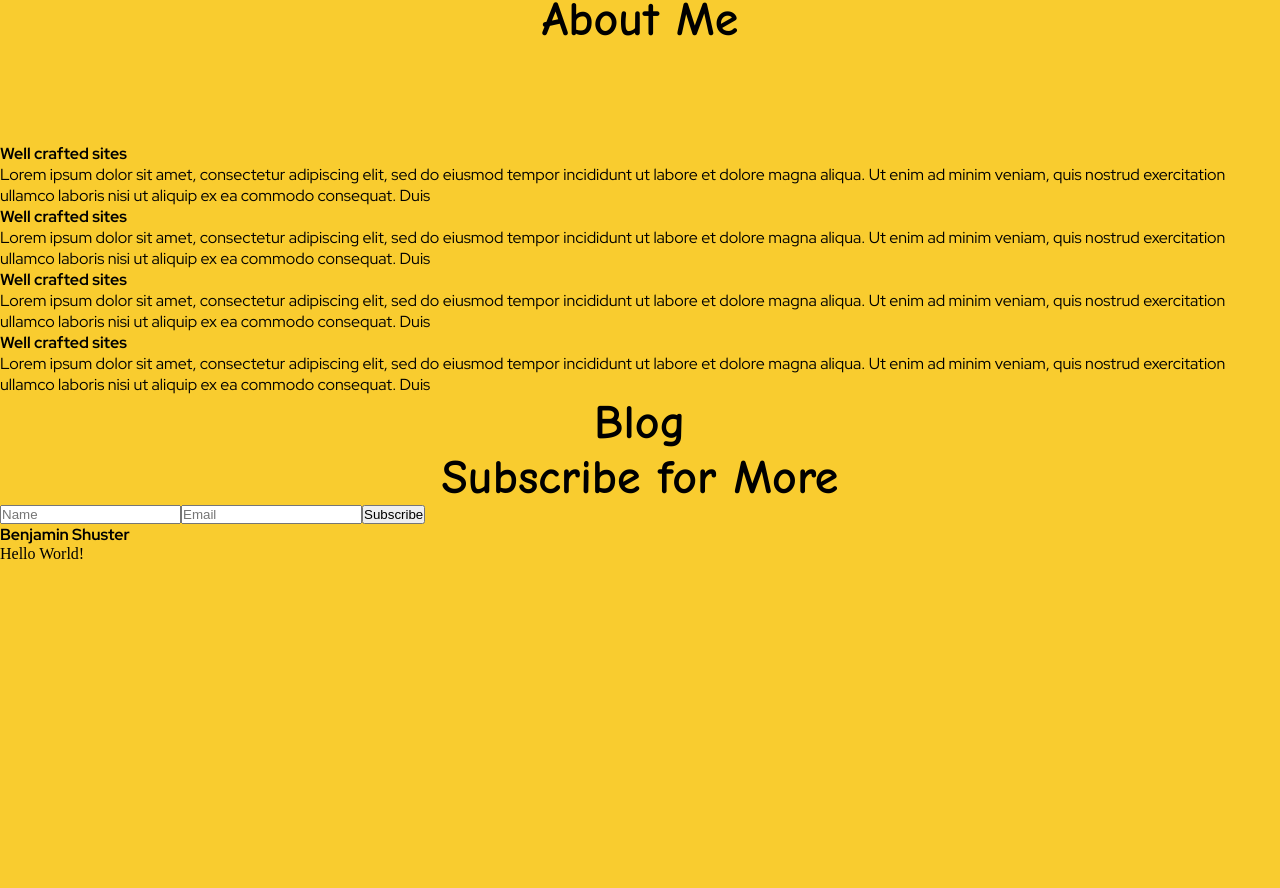
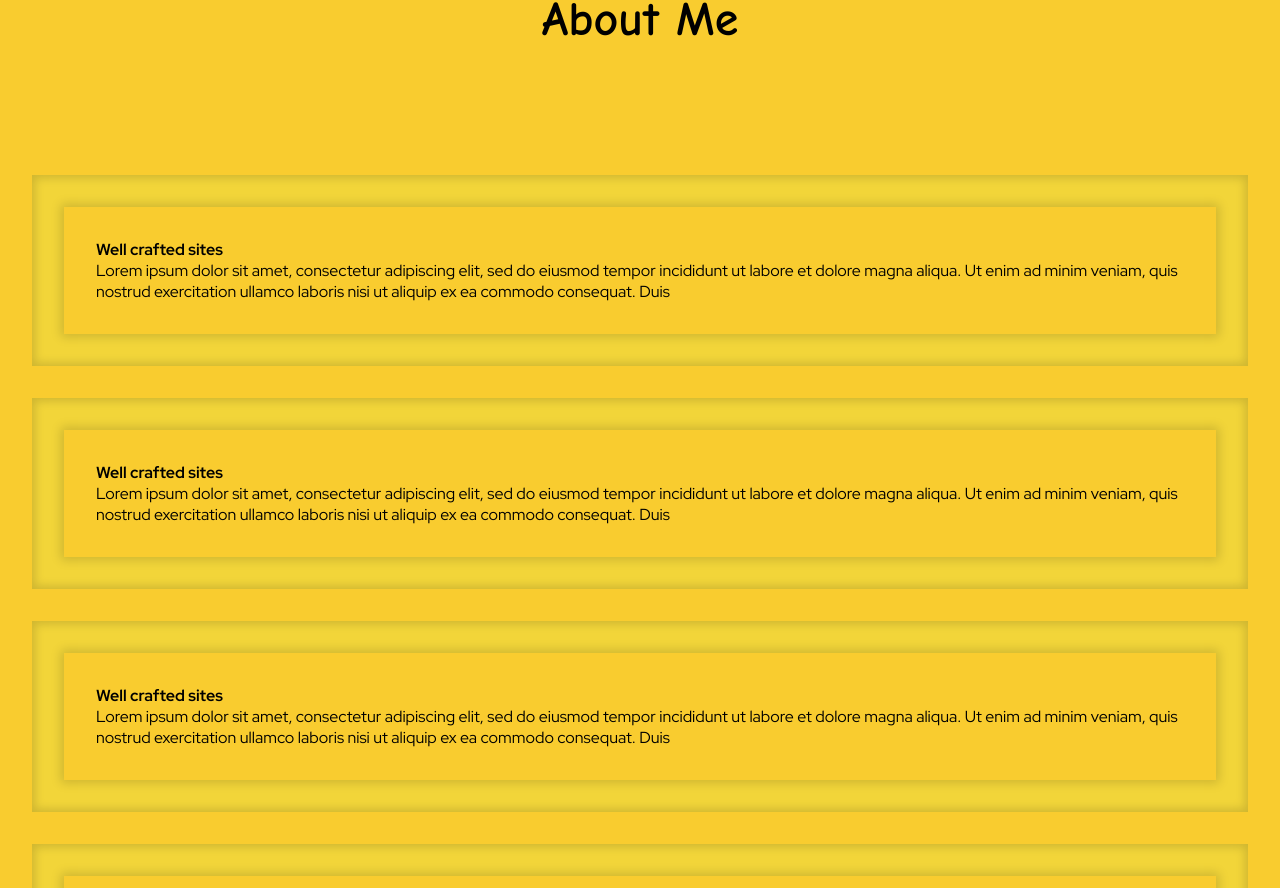
Before and after one commit to bentzi-shuster/webdev1_final_individual, a Next.js app: page / in a window 1280 px wide. Shown: the part 1909-2797 px from the top of the page. Before the commit the page ends 2472 px from the top, so only its background shows below. Built offline with nearby package versions, Linux system fonts and the light colour scheme.

Commit message:
add the border card component

```diff
--- a/src/components/AboutComponent/BorderCardComponent/BorderCard.jsx
+++ b/src/components/AboutComponent/BorderCardComponent/BorderCard.jsx
@@ -1,8 +1,8 @@
 import styles from "./bordercard.module.css"
 export default function BorderCard(props) {
 return (
-<div>
-<div>
+<div className={styles.bordercardborder}>
+<div className={styles.bordercard}>
 {props.children}
 </div>
 </div>
--- a/src/components/AboutComponent/BorderCardComponent/bordercard.module.css
+++ b/src/components/AboutComponent/BorderCardComponent/bordercard.module.css
@@ -0,0 +1,34 @@
+.bordercard{
+background: var(--bgcolor1);
+box-shadow: 0px 0px 10px 3px rgba(0, 0, 0, 0.15);
+height: 100%;
+width:100%;
+transition: all var(--transition);
+padding: 2em;
+z-index: 2;
+position: relative;
+}
+.bordercardborder{
+background:var(--bgcolor2);
+transition: all var(--transition);
+box-shadow: 0px 0px 10px 3px rgba(0, 0, 0, 0.15) inset;
+margin:2em;
+padding: 2em;
+z-index: 1;
+position: relative;
+color: black;
+}
+@media (prefers-color-scheme: dark) {
+    .bordercardborder{
+    background: #777;
+    color: #fff;
+
+}}
+[data-theme="dark"] .bordercardborder{
+    background: #777;
+    color: #fff;
+}
+[data-theme="light"] .bordercardborder{
+    background: var(--bgcolor2);
+    color: black;
+}
```
